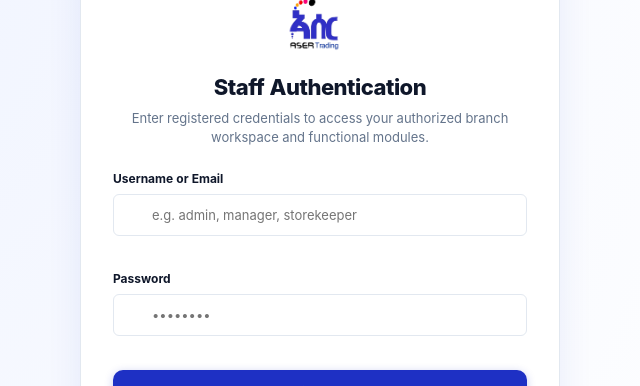
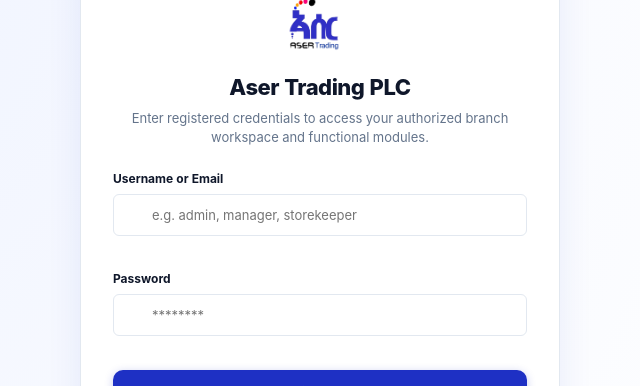
Before and after one commit to Zekarias-Gebredngil/aser-trading-ui, an Angular app: page /app/login in a window 1280 px wide. Shown: the part 183-569 px from the top of the page, without its empty margins (320-960 px from the left). Built offline with nearby package versions, Linux system fonts and the light colour scheme; no server answers; some icons are missing; what iconify-icon would draw is missing.

Commit message:
fix(auth): update staff authentication label to "Aser Trading" in multiple files

```diff
--- a/public/i18n/en.json
+++ b/public/i18n/en.json
@@ -392,7 +392,7 @@
     "SUBMIT_QUOTE": "Submit Quotation Request"
   },
   "AUTH": {
-    "STAFF_AUTH": "Staff Authentication",
+    "STAFF_AUTH": "Aser Trading ",
     "STAFF_AUTH_SUBTITLE": "Enter registered credentials to access your authorized branch workspace and functional modules.",
     "USERNAME_OR_EMAIL": "Username or Email",
     "PASSWORD": "Password",
--- a/src/app/features/admin/pages/login/staff-login.component.html
+++ b/src/app/features/admin/pages/login/staff-login.component.html
@@ -20,7 +20,7 @@
           <span class="brand-sub">{{ 'COMMON.ENTERPRISE_PORTAL' | translate:'Enterprise Management Portal' }}</span>
         </div>
       </a>
-      <h1 class="login-title">{{ 'AUTH.STAFF_AUTH' | translate:'Staff Authentication' }}</h1>
+      <h1 class="login-title">{{ 'AUTH.STAFF_AUTH' | translate:'Aser Trading ' }}</h1>
       <p class="login-subtitle">
         {{ 'AUTH.STAFF_AUTH_SUBTITLE' | translate:'Enter registered credentials to access your authorized branch
         workspace and functional modules.' }}
@@ -48,8 +48,8 @@
         <label>{{ 'AUTH.PASSWORD' | translate:'Password' }}</label>
         <div class="input-with-icon">
           <aser-icon name="lucide:lock" [size]="16" color="var(--muted)"></aser-icon>
-          <input [type]="showPassword ? 'text' : 'password'" [(ngModel)]="password" name="password" placeholder="••••••••" required
-            class="form-control password-field-input" />
+          <input [type]="showPassword ? 'text' : 'password'" [(ngModel)]="password" name="password"
+            placeholder="********" required class="form-control password-field-input" />
           <button type="button" class="password-toggle" (click)="showPassword = !showPassword"
             [attr.aria-label]="showPassword ? 'Hide password' : 'Show password'" [attr.aria-pressed]="showPassword">
             <aser-icon [name]="showPassword ? 'lucide:eye-off' : 'lucide:eye'" [size]="16"></aser-icon>
--- a/src/app/features/public/components/header/public-header.component.html
+++ b/src/app/features/public/components/header/public-header.component.html
@@ -14,12 +14,10 @@
     <!-- Desktop Navigation Links -->
     <nav class="header-nav">
       @for (item of navItems; track item.path) {
-        <a [routerLink]="item.path"
-           [routerLinkActiveOptions]="item.exact ? { exact: true } : { exact: false }"
-           routerLinkActive="active"
-           class="nav-link">
-          {{ item.labelKey | translate:item.defaultLabel }}
-        </a>
+      <a [routerLink]="item.path" [routerLinkActiveOptions]="item.exact ? { exact: true } : { exact: false }"
+        routerLinkActive="active" class="nav-link">
+        {{ item.labelKey | translate:item.defaultLabel }}
+      </a>
       }
     </nav>
 
@@ -34,8 +32,7 @@
         @if (isLangDropdownOpen()) {
         <div class="lang-menu">
           @for (l of languageOptions(); track l.code) {
-          <button type="button" class="lang-option" [class.active]="l.isCurrent"
-            (click)="selectLanguage(l.code)">
+          <button type="button" class="lang-option" [class.active]="l.isCurrent" (click)="selectLanguage(l.code)">
             <span>{{ l.flag }}</span>
             <span>{{ l.nativeName }}</span>
           </button>
@@ -65,7 +62,7 @@
         <span>{{ 'STOREFRONT.PORTAL' | translate:'Portal' }}</span>
       </a>
       } @else {
-      <a class="staff-link desktop-only" routerLink="/app/login" title="Staff Authentication Portal">
+      <a class="staff-link desktop-only" routerLink="/app/login" title="Aser Trading  Portal">
         <aser-icon name="lucide:lock" [size]="13"></aser-icon>
         <span>{{ 'STOREFRONT.SIGN_IN' | translate:'Sign in' }}</span>
       </a>
@@ -84,14 +81,11 @@
   <div class="mobile-nav-drawer">
     <div class="mobile-nav-links">
       @for (item of navItems; track item.path) {
-        <a [routerLink]="item.path"
-           [routerLinkActiveOptions]="item.exact ? { exact: true } : { exact: false }"
-           routerLinkActive="active"
-           class="mobile-nav-item"
-           (click)="closeMobileNav()">
-          <aser-icon [name]="item.icon" [size]="18"></aser-icon>
-          <span>{{ item.labelKey | translate:item.defaultLabel }}</span>
-        </a>
+      <a [routerLink]="item.path" [routerLinkActiveOptions]="item.exact ? { exact: true } : { exact: false }"
+        routerLinkActive="active" class="mobile-nav-item" (click)="closeMobileNav()">
+        <aser-icon [name]="item.icon" [size]="18"></aser-icon>
+        <span>{{ item.labelKey | translate:item.defaultLabel }}</span>
+      </a>
       }
     </div>
 
--- a/src/assets/i18n/en.json
+++ b/src/assets/i18n/en.json
@@ -392,7 +392,7 @@
     "SUBMIT_QUOTE": "Submit Quotation Request"
   },
   "AUTH": {
-    "STAFF_AUTH": "Staff Authentication",
+    "STAFF_AUTH": "Aser Trading PLC ",
     "STAFF_AUTH_SUBTITLE": "Enter registered credentials to access your authorized branch workspace and functional modules.",
     "USERNAME_OR_EMAIL": "Username or Email",
     "PASSWORD": "Password",
```
Also changed, not shown: src/app/app.routes.ts (+17 -17 lines).
